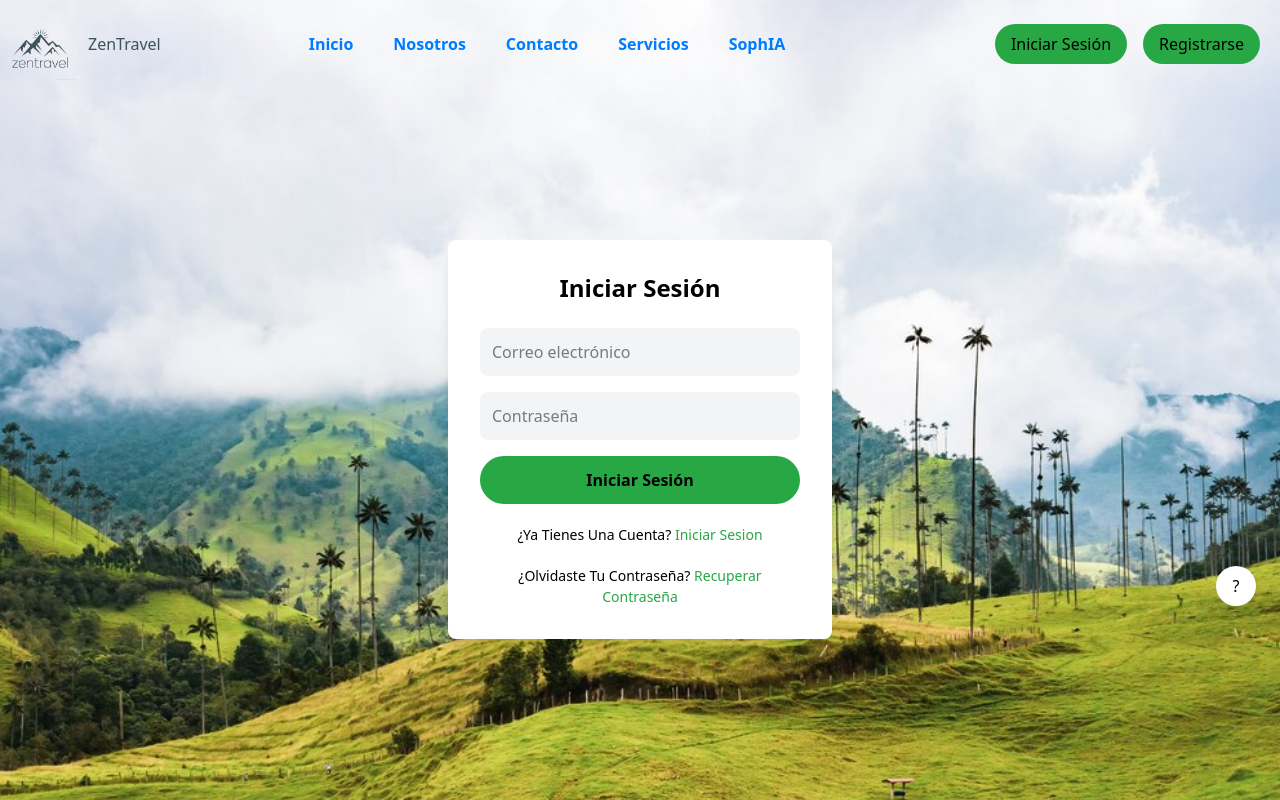
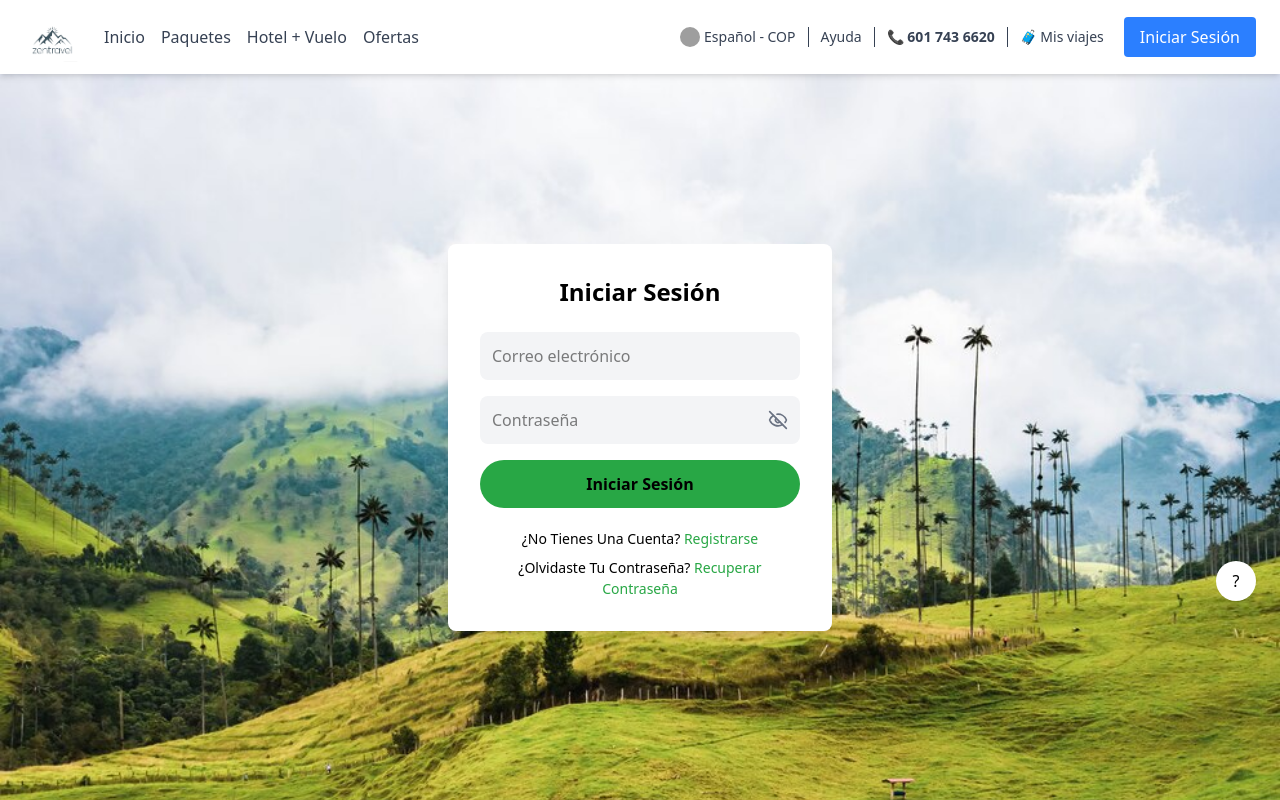
Before and after one commit to juanCaro16/front-end-ZenTravel, a React (Vite) app: page /login in a window 1280 px wide. Built offline with nearby package versions, Linux system fonts and the light colour scheme; grey boxes are pictures that could not be loaded.

Commit message:
cambio total de los estilos del header, implementacion ver contraseña en el login, creacion ruta/card paquetes

```diff
--- a/package.json
+++ b/package.json
@@ -16,6 +16,7 @@
     "react": "^19.0.0",
     "react-dom": "^19.0.0",
     "react-router-dom": "^7.5.0",
+    "sweetalert2": "^11.21.0",
     "tailwindcss": "^4.1.3"
   },
   "devDependencies": {
--- a/src/App.jsx
+++ b/src/App.jsx
@@ -16,93 +16,55 @@ import { Profile } from "./Pages/Profile/Profile";
 import { useState } from "react";
 import { useEffect } from "react";
 import { Navigate } from "react-router-dom";
-
+import { useLocation } from "react-router-dom";
+import { Paquetes } from "./Pages/Paquetes/Paquetes";
 
 
 export const App = () => {
   const [isAuthenticated, setIsAuthenticated] = useState(
     !!localStorage.getItem("accessToken")
   );
+  const location = useLocation(); // Obtén la ubicación actual
 
   useEffect(() => {
+    // Verifica el token cada vez que cambie la ruta
     if (!localStorage.getItem("accessToken")) {
       setIsAuthenticated(false);
     }
-  }, []);
+  }, [location]); // Ejecuta el efecto al cambiar la ruta
 
   const handleLogout = () => {
-    setIsAuthenticated(false); // Actualiza el estado global
+    localStorage.removeItem("accessToken");
+    localStorage.removeItem("refreshToken");
+    setIsAuthenticated(false); // Actualiza el estado global correctamente
   };
+
   return (
     <>
-       <AppHeader>
-        {!isAuthenticated ? (
-          <>
-            <button
-              onClick={() => window.location.href = "/login"}
-              className="bg-[#28A745] text-black rounded-3xl px-4 py-2 hover:bg-[#218838]"
-            >
-              Iniciar Sesión
-            </button>
-            <button
-              onClick={() => window.location.href = "/register"}
-              className="bg-[#28A745] text-black rounded-3xl px-4 py-2 hover:bg-[#218838]"
-            >
-              Registrarse
-            </button>
-          </>
-        ) : (
-          <ProfileButton />
-        )}
-      </AppHeader>
 
 
+      <AppHeader isAuthenticated={isAuthenticated} onLogout={handleLogout} />
+
       <ButtonHelp />
+
       <Routes>
-        {/* Ruta para la página principal */}
         <Route path="/" element={<Main />} />
-
         <Route
           path="/login"
           element={<Login onLoginSuccess={() => setIsAuthenticated(true)} />}
-        />
+          />
         <Route path="/register" element={<Register />} />
-        <Route
-          path="/profile"
-          element={
-            isAuthenticated ? <Profile onLogout={handleLogout} /> : <Navigate to="/login" replace />
-          }
-        />
+        <Route path="/reset-password" element={<ResetPassword />} />
+        <Route path="/reset-password/:token" element={<NewPassword />} />
+        <Route path="/nosotros" element={<Nosotros />} />
+        <Route path="/sophIA" element={<SophIA />} />
+        <Route path="/servicios" element={<Servicios />} />
+        <Route path="/paquetes" element={<Paquetes />} />
+        <Route path="/contacto" element={<Contacto />} />
+        <Route path="/soporte" element={<Soporte />} />
+        <Route path="*" element={<h1>404 Not Found</h1>} />
+      </Routes>
 
-        {/* Ruta para la página de restablecimiento de contraseña */}
-        <Route path="/reset-password" element={<ResetPassword />} />
-
-        {/* Ruta para la página de nueva contraseña */}
-        <Route path="/reset-password/:token" element={<NewPassword />} />
-
-
-        {/* Ruta para la página de inicio */}
-
-        {/* Ruta para la página de nosotros */}
-        <Route path="/nosotros" element={<Nosotros />} />
-
-        {/* Ruta para la página de sophIA */}
-        <Route path="/sophIA" element={<SophIA />} />
-
-        {/* Ruta para la página de servicios */}
-        <Route path="/servicios" element={<Servicios />} />
-
-        {/* Ruta para la página de contacto */}
-        <Route path="/contacto" element={<Contacto />} />
-
-        {/* Ruta para la página de soporte */}
-        <Route path="/soporte" element={<Soporte />} />
-
-        {/* Ruta para la página de error 404 */}
-        <Route path="*" element={<h1>404 Not Found</h1>} />
-
-
-      </Routes>
     </>
   );
 };
--- a/src/Components/ItemNavLink/ItemNavLink.jsx
+++ b/src/Components/ItemNavLink/ItemNavLink.jsx
@@ -1,11 +1,14 @@
-import { NavLink } from "react-router-dom"
+import { NavLink } from "react-router-dom";
 
-export const ItemNavLink = ({myStyles, content, NavLinkStyle , route}) => {
+export const ItemNavLink = ({ route, content, myStyles = "" }) => {
   return (
-    <>
-      <li className={myStyles}>
-        <NavLink className="" to={route}>{content}</NavLink>
-      </li>
-    </>
-  )
-}
+    <NavLink
+      to={route}
+      className={({ isActive }) =>
+        `${myStyles} ${isActive ? "text-blue-600 font-semibold border-b-2 border-blue-600" : "text-gray-700"}`
+      }
+    >
+      {content}
+    </NavLink>
+  );
+};
--- a/src/Layouts/AppHeader/AppHeader.jsx
+++ b/src/Layouts/AppHeader/AppHeader.jsx
@@ -1,32 +1,100 @@
-import { NavLink, Route, useNavigate } from "react-router-dom";
+import { useState } from "react";
+import { useNavigate } from "react-router-dom";
 import img from "../../Images/logofull_sin_fondo-Photoroom.png";
-import { Login } from "../../Pages/Login/Login";
 import { ItemNavLink } from "../../Components/ItemNavLink/ItemNavLink";
 import { ProfileButton } from "../../Components/ProfileButton/ProfileButton";
 
-
-export const AppHeader = ({ children }) => {
+export const AppHeader = ({ isAuthenticated, onLogout }) => {
+  const [menuOpen, setMenuOpen] = useState(false);
   const navigate = useNavigate();
 
+  const handleLogout = () => {
+    localStorage.removeItem("accessToken");
+    localStorage.removeItem("refreshToken");
+    onLogout();
+    navigate("/login");
+  };
+
   return (
-    <div className="w-full  flex flex-row justify-start gap-2 pt-2 items-center">
-      <img className="w-20" src={img} />
-      <h1 className="text-[#3C525D]">ZenTravel</h1>
+    <header className="w-full bg-white shadow-md py-3 px-6 flex items-center justify-between">
+      {/* Logo y navegación principal */}
+      <div className="flex items-center gap-6">
+        <img className="w-14 h-auto" src={img} alt="ZenTravel Logo" />
+        <nav className="hidden md:flex gap-4">
+          <ItemNavLink  content="Inicio" route="/" />
+          <ItemNavLink  content="Paquetes" route="/hoteles" />
+          <ItemNavLink  content="Hotel + Vuelo" route="/paquetes" />
+          <ItemNavLink  content="Ofertas" route="/ofertas" />
+        </nav>
+      </div>
 
-      <ul className="flex flex-row gap-10 ml-35 mr-10 text-[#3C525D] font-semibold">
-        <ItemNavLink myStyles="text-[#007BFF] hover:underline hover:text-[#0056b3] font-semibold" content="Inicio" route="/" />
-        <ItemNavLink myStyles="text-[#007BFF] hover:underline hover:text-[#0056b3] font-semibold" content="Nosotros" route="/nosotros" />
-        <ItemNavLink myStyles="text-[#007BFF] hover:underline hover:text-[#0056b3] font-semibold" content="Contacto" route="/contacto" />
-        <ItemNavLink myStyles="text-[#007BFF] hover:underline hover:text-[#0056b3] font-semibold" content="Servicios" route="/servicios" />
-        <ItemNavLink myStyles="text-[#007BFF] hover:underline hover:text-[#0056b3] font-semibold" content="SophIA" route="/sophIA" />
+      {/* Controles adicionales */}
+      <div className="flex items-center gap-5">
+        <div className="hidden md:flex items-center gap-3 text-sm text-gray-700">
+          <span className="flex items-center gap-1">
+            <img src="https://flagcdn.com/w40/co.png" alt="Colombia" className="w-5 h-5 rounded-full" />
+            Español - COP
+          </span>
+          <span className="border-l h-5"></span>
+          <ItemNavLink content="Ayuda" route="/soporte"/>
 
-      </ul>
+          <span className="border-l h-5"></span>
+          <span>📞 <strong>601 743 6620</strong></span>
+          <span className="border-l h-5"></span>
+          <span>🧳 Mis viajes</span>
+        </div>
 
+        {isAuthenticated ? (
+          <ProfileButton />
+        ) : (
+          <button
+            onClick={() => navigate("/login")}
+            className="bg-blue-500 text-white px-4 py-2 rounded hover:bg-blue-600 transition"
+          >
+            Iniciar Sesión
+          </button>
+        )}
 
-      {/* Renderiza dinámicamente los children */}
-      <div className="ml-auto mr-5 flex items-center gap-4">
-        {children}
+        {/* Menú móvil */}
+        <div className="relative md:hidden">
+          <button
+            onClick={() => setMenuOpen(!menuOpen)}
+            className="w-10 h-10 flex items-center justify-center bg-gray-100 rounded-full hover:bg-gray-200 transition"
+          >
+            <svg xmlns="http://www.w3.org/2000/svg" className="h-6 w-6 text-gray-700" fill="none" viewBox="0 0 24 24" stroke="currentColor">
+              <path strokeLinecap="round" strokeLinejoin="round" strokeWidth={2} d="M4 6h16M4 12h16m-7 6h7" />
+            </svg>
+          </button>
+          {/* Menú lateral flotante para móvil */}
+          {menuOpen && (
+            <div className="absolute right-0 mt-2 w-48 bg-white rounded shadow-md z-50">
+              <ItemNavLink content="Vuelos" route="/" myStyles="block px-4 py-2 hover:bg-gray-100" />
+              <ItemNavLink content="Hoteles" route="/hoteles" myStyles="block px-4 py-2 hover:bg-gray-100" />
+              <ItemNavLink content="Hotel + Vuelo" route="/paquetes" myStyles="block px-4 py-2 hover:bg-gray-100" />
+              <ItemNavLink content="Disney" route="/disney" myStyles="block px-4 py-2 hover:bg-gray-100" />
+              <ItemNavLink content="Ofertas" route="/ofertas" myStyles="block px-4 py-2 hover:bg-gray-100" />
+              {!isAuthenticated && (
+                <>
+                  <ItemNavLink content="Iniciar Sesión" route="/login" myStyles="block px-4 py-2 hover:bg-gray-100" />
+                  <ItemNavLink content="Registrarse" route="/register" myStyles="block px-4 py-2 hover:bg-gray-100" />
+                </>
+              )}
+              {isAuthenticated && (
+                <>
+                  <ItemNavLink content="Editar Perfil" route="/profile" myStyles="block px-4 py-2 hover:bg-gray-100" />
+                  <button
+                    onClick={handleLogout}
+                    className="block w-full text-left px-4 py-2 text-red-600 hover:bg-gray-100"
+                  >
+                    Cerrar sesión
+                  </button>
+                </>
+              )}
+            </div>
+          )}
+        </div>
       </div>
-    </div>
+
+    </header>
   );
 };
--- a/src/Pages/Login/Login.jsx
+++ b/src/Pages/Login/Login.jsx
@@ -1,10 +1,13 @@
 import React, { useState } from 'react';
 import axios from 'axios';
 import { useNavigate } from 'react-router-dom';
+import Swal from 'sweetalert2';
+import { Eye, EyeOff } from 'lucide-react'; // Asegúrate de tener instalada esta librería
 
 export const Login = ({ onLoginSuccess }) => {
   const [email, setEmail] = useState('');
   const [password, setPassword] = useState('');
+  const [showPassword, setShowPassword] = useState(false);
   const [errorMsg, setErrorMsg] = useState('');
   const navigate = useNavigate();
 
@@ -17,14 +20,17 @@ export const Login = ({ onLoginSuccess }) => {
         password
       });
 
-      console.log('Login exitoso:', res.data);
+      localStorage.setItem('accessToken', res.data.accessToken);
+      localStorage.setItem('refreshToken', res.data.refreshToken);
 
+      onLoginSuccess();
 
-      // 🔐 Guardar el token en localStorage
-      localStorage.setItem('accessToken', res.data.accessToken);
-      localStorage.setItem('refreshToken', res.data.refreshToken); // opcional
+      await Swal.fire({
+        title: '¡Inicio de sesión exitoso!',
+        icon: 'success',
+        confirmButtonColor: '#28A745'
+      });
 
-      onLoginSuccess(); // Notifica el éxito
       navigate('/');
     } catch (err) {
       console.error('Error de login:', err.response?.data || err.message);
@@ -44,13 +50,25 @@ export const Login = ({ onLoginSuccess }) => {
             value={email}
             onChange={(e) => setEmail(e.target.value)}
           />
-          <input
-            type="password"
-            placeholder="Contraseña"
-            className="w-full p-3 rounded-lg outline-none text-black bg-gray-100"
-            value={password}
-            onChange={(e) => setPassword(e.target.value)}
-          />
+
+          <div className="relative">
+            <input
+              type={showPassword ? 'text' : 'password'}
+              placeholder="Contraseña"
+              className="w-full p-3 rounded-lg outline-none text-black bg-gray-100 pr-10"
+              value={password}
+              onChange={(e) => setPassword(e.target.value)}
+            />
+            <button
+              type="button"
+              onClick={() => setShowPassword(!showPassword)}
+              className="absolute top-1/2 right-3 transform -translate-y-1/2 text-gray-500 hover:text-black"
+              aria-label="Mostrar contraseña"
+            >
+              {showPassword ? <Eye size={20} /> : <EyeOff size={20} /> }
+            </button>
+          </div>
+
           <button
             type="submit"
             className="bg-[#28A745] text-black font-bold py-3 px-6 rounded-full hover:bg-[#218838] transition-colors"
@@ -58,14 +76,29 @@ export const Login = ({ onLoginSuccess }) => {
             Iniciar Sesión
           </button>
         </form>
+
         {errorMsg && (
-          <p className="text-red-500 text-sm text-center mt-4">
-            {errorMsg}
-          </p>
+          <p className="text-red-500 text-sm text-center mt-4">{errorMsg}</p>
         )}
 
-        <p className='text-center text-[14px] mt-5'>¿Ya Tienes Una Cuenta? <a className="text-[#28A745] hover:underline hover:text-black" href="/login">Iniciar Sesion</a></p>
-        <p className='text-center text-[14px] mt-5'>¿Olvidaste Tu Contraseña? <a className="text-[#28A745] hover:underline hover:text-black" href="/reset-password">Recuperar Contraseña</a></p>
+        <p className="text-center text-[14px] mt-5">
+          ¿No Tienes Una Cuenta?{' '}
+          <a
+            className="text-[#28A745] hover:underline hover:text-black"
+            href="/register"
+          >
+            Registrarse
+          </a>
+        </p>
+        <p className="text-center text-[14px] mt-2">
+          ¿Olvidaste Tu Contraseña?{' '}
+          <a
+            className="text-[#28A745] hover:underline hover:text-black"
+            href="/reset-password"
+          >
+            Recuperar Contraseña
+          </a>
+        </p>
       </div>
     </div>
   );
--- /dev/null
+++ b/src/Pages/Paquetes/Paquetes.jsx
@@ -0,0 +1,15 @@
+import img from "../../assets/Images/bg-image2.jpg";
+export const Paquetes = () => {
+  return (
+    <>
+    <div className="flex flex-col items-center justify-center mt-10">
+        <div className="flex flex-col items-center gap-5 justify-center w-[25rem] h-max p-5 bg-white rounded-xl">
+            <img className="w-[70%] h-[50%] rounded-xl" src={img}/>
+            <h1>Santa Marta</h1>
+            <p className="w-[90%]">Lorem ipsum dolor sit amet consectetur adipisi sunt! Nihil voluptate praesentium dolorem debitis animi aut quisquam eveniet error dicta enim? Et.</p>
+            <button className="w-40 h-15 bg-[#28A745] rounded-3xl hover:bg-[#218838]">Comprar Paquete</button>
+        </div>
+    </div>
+    </>
+  )
+}
--- a/src/Pages/Profile/Profile.jsx
+++ b/src/Pages/Profile/Profile.jsx
@@ -1,49 +1,37 @@
 import React, { useEffect, useState } from 'react';
 import axios from 'axios';
 import { useNavigate } from 'react-router-dom';
-
+import Swal from 'sweetalert2';
 
 export const Profile = ({ onLogout }) => {
   const [userInfo, setUserInfo] = useState(null);
   const [loading, setLoading] = useState(true);
   const navigate = useNavigate();
 
-  const handleLogout = () => {
+  const handleLogout = async () => {
     localStorage.removeItem('accessToken');
     localStorage.removeItem('refreshToken');
-    onLogout(); // Llama a la función para actualizar el estado global
+    onLogout?.();
+
+    await Swal.fire({
+      title: '¡Cerraste sesión!',
+      icon: 'success',
+      draggable: true,
+      confirmButtonColor: '#28A745'
+    });
+
     navigate('/login');
   };
-
-  const handleEditProfile = async () => {
-    try {
-      const token = localStorage.getItem('accessToken');
-
-        const response = await axios.patch('http://localhost:10101/Auth/profile', {
-          headers: {
-            Authorization: `Bearer ${token}`,
-          },
-        });
-    } catch (error) {
-
-    }
-
-      console.log("Editar perfil");
-  };
-
 
   useEffect(() => {
     const fetchUserInfo = async () => {
       try {
         const token = localStorage.getItem('accessToken');
-
         const response = await axios.get('http://localhost:10101/Auth/infoUserDTO', {
           headers: {
             Authorization: `Bearer ${token}`,
           },
         });
-
-        console.log("✅ Datos del usuario:", response.data);
         setUserInfo(response.data);
       } catch (error) {
         console.error("❌ Error al cargar perfil:", error);
@@ -59,24 +47,22 @@ export const Profile = ({ onLogout }) => {
   if (!userInfo) return <p>Error al cargar datos del perfil.</p>;
 
   return (
-
-    <div className="max-w-md mx-auto mt-10 p-6 bg-white rounded-xl shadow-md space-y-6">
-
+    <div className="space-y-6">
       {/* Información del usuario */}
       <div className="flex items-center space-x-4">
-        <div className="w-16 h-16 rounded-full bg-gray-300 flex items-center justify-center text-gray-600 text-xl font-bold">
+        <div className="w-14 h-14 rounded-full bg-gray-300 flex items-center justify-center text-gray-700 text-lg font-bold">
           {userInfo.nombre?.slice(0, 2).toUpperCase()}
         </div>
         <div>
-          <h2 className="text-xl font-semibold">{userInfo.nombre}</h2>
-          <p className="text-gray-500">{userInfo.email}</p>
+          <h2 className="text-lg font-semibold">{userInfo.nombre}</h2>
+          <p className="text-gray-500 text-sm">{userInfo.email}</p>
         </div>
       </div>
 
       <div>
-        <h3 className="text-lg font-medium mb-2">Información general</h3>
-        <ul className="text-gray-700 space-y-1">
-          <li><span className="font-semibold">Id:</span> {userInfo.id_usuario}</li>
+        <h3 className="text-md font-semibold mb-1 text-neutral-800">Información general</h3>
+        <ul className="text-sm text-gray-700 space-y-1">
+          <li><span className="font-semibold">ID:</span> {userInfo.id_usuario}</li>
           <li><span className="font-semibold">Teléfono:</span> {userInfo.telefono}</li>
           <li><span className="font-semibold">Estilo de vida:</span> {userInfo.estiloVida}</li>
           <li><span className="font-semibold">Presupuesto:</span> ${userInfo.presupuesto}</li>
@@ -84,11 +70,17 @@ export const Profile = ({ onLogout }) => {
       </div>
 
       {/* Acciones */}
-      <div className="w-full flex justify-between">
-        <button className="w-[40%] py-2 bg-blue-600 text-white rounded hover:bg-blue-700 transition">
+      <div className="flex gap-3">
+        <button
+          className="flex-1 py-2 bg-blue-600 text-white rounded hover:bg-blue-700 transition"
+          onClick={() => console.log("Editar perfil")}
+        >
           Editar perfil
         </button>
-        <button onClick={handleLogout} className="w-[50%] py-2 bg-red-500 text-white rounded hover:bg-red-600 transition">
+        <button
+          className="flex-1 py-2 bg-red-500 text-white rounded hover:bg-red-600 transition"
+          onClick={handleLogout}
+        >
           Cerrar sesión
         </button>
       </div>
```
Also changed, not shown: src/Components/ProfileButton/ProfileButton.jsx (+38 -7 lines), src/Pages/Nosotros/Nosotros.jsx (+21 -2 lines), 1 other file (tests, documents, lock files or other folders).
